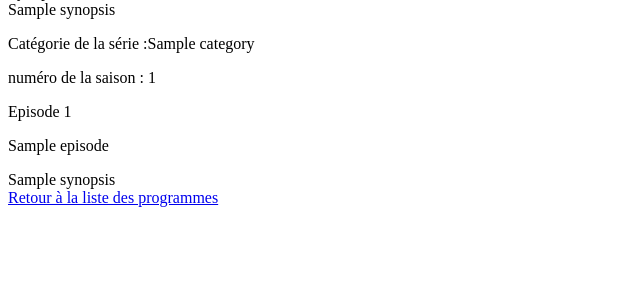
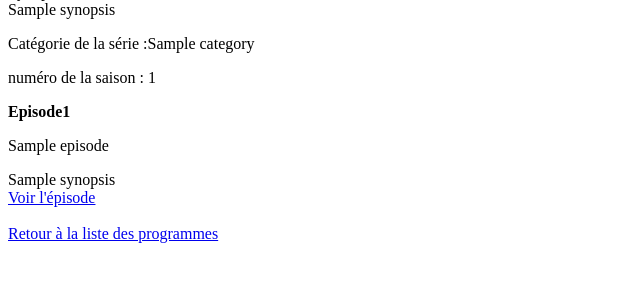
Before and after one commit to nickyrasa/WildSeries, a Symfony app: template templates/program/show_season.html.twig in a window 1280 px wide. Shown: the part 495-777 px from the top of the page, without its empty margins (0-640 px from the left). Run offline with Twig, Linux system fonts and the light colour scheme; the template is opened without the code that fills it: most values are stand-ins (such as "Sample title", 1, 10 or a date in 2020); grey boxes marked "Sample" are stand-in pictures; some libraries are stand-ins or nearby versions.

Commit message:
quete13 done

```diff
--- a/src/Controller/ProgramController.php
+++ b/src/Controller/ProgramController.php
@@ -54,13 +54,13 @@ class ProgramController extends AbstractController
       ]);
   }
 
-  #[Route('/{programId}/season/{seasonId}/episode/{episodeId}', name: 'episode_show')]
+  #[Route('/{programId}/season/{seasonId}/episode/{episodeId}', name: 'show_episode')]
     public function showEpisode(
         #[MapEntity(mapping: ['programId' => 'id'])] Program $program,
         #[MapEntity(mapping: ['seasonId' => 'id'])] Season $season,
         #[MapEntity(mapping: ['episodeId' => 'id'])] Episode $episode
     ) {
-        return $this->render('program/episode_show.html.twig', [
+        return $this->render('program/show_episode.html.twig', [
             'program' => $program,
             'season' => $season,
             'episode' => $episode,
--- a/src/DataFixtures/EpisodeFixtures.php
+++ b/src/DataFixtures/EpisodeFixtures.php
@@ -23,7 +23,7 @@ class EpisodeFixtures extends Fixture implements DependentFixtureInterface
 
         foreach (ProgramFixtures::PROGRAMS as $program) {
             for ($season['number'] = 1; $season['number'] <= 5; $season['number']++) {
-                for ($i = 0; $i <= 10; $i++) {
+                for ($i = 1; $i <= 10; $i++) {
                     $episode = new Episode();
                     $episode->setTitle($faker->sentence());
                     $episode->setNumber($i);
--- a/src/DataFixtures/SeasonFixtures.php
+++ b/src/DataFixtures/SeasonFixtures.php
@@ -34,7 +34,7 @@ class SeasonFixtures extends Fixture implements DependentFixtureInterface
         //     $manager->flush();
         // }
         foreach (ProgramFixtures::PROGRAMS as $program) {
-            for ($i = 0; $i < 10; $i++) {
+            for ($i = 1; $i < 10; $i++) {
                 $season = new Season();
                 $season->setNumber($faker->numberBetween(1, 10));
                 $season->setYear($faker->year());
--- a/templates/program/show.html.twig
+++ b/templates/program/show.html.twig
@@ -14,14 +14,12 @@
 		</div>
 	</div>
 
-
 	{% for season in seasons %}
-		<h2> Seasons {{ season.number}} <h2>
+		<h2>
+			Seasons:{{ season.number}}<h2>
 				<a href="{{ path("program_show_season", { programId: program.id, seasonId: season.id}) }}">view season's episodes</a>
 			{% endfor %}
-
 			<br>
-
 			<a href="{{ path('program_index') }}">
 				Retour à la liste des programmes
 			</a>
--- a/templates/program/show_season.html.twig
+++ b/templates/program/show_season.html.twig
@@ -9,21 +9,23 @@
 			<p>Synopsis de la série :
 				<br>{{ program.synopsis }}</p>
 			<p>Catégorie de la série :{{ category.name }}</p>
-			<p>numéro de la saison : {{season.number}}</p>
+			<p>numéro de la saison :
+				{{season.number}}</p>
 
 			{% for episode in episodes %}
-				{# <a href="{{ path("program_episode_show", { programId: program.id, seasonId: season.id, episodeId: episode.id}) }}"></a> #}
-				<p>Episode
-					{{ episode.number }}</p>
+
+				<strong>Episode{{ episode.number }}</strong>
 				<p>{{ episode.title }}</p>
-				{{ episode.synopsis }}
+				{{ episode.synopsis }}<br>
+				<a href="{{ path("program_show_episode", { programId: program.id, seasonId: season.id, episodeId: episode.id }) }}">Voir l'épisode
+				</a>
+				<br><br>
 			{% endfor %}
-
-		</ul>
+		</div>
 	</div>
-</div>
 
 
-<a href="{{ path('program_index') }}">
-	Retour à la liste des programmes
-</a>{% endblock %}
+	<a href="{{ path('program_index') }}">
+		Retour à la liste des programmes
+	</a>
+{% endblock %}
```
Also changed, not shown: templates/program/show_episode.html.twig (renamed from templates/program/episode_show.html.twig).
